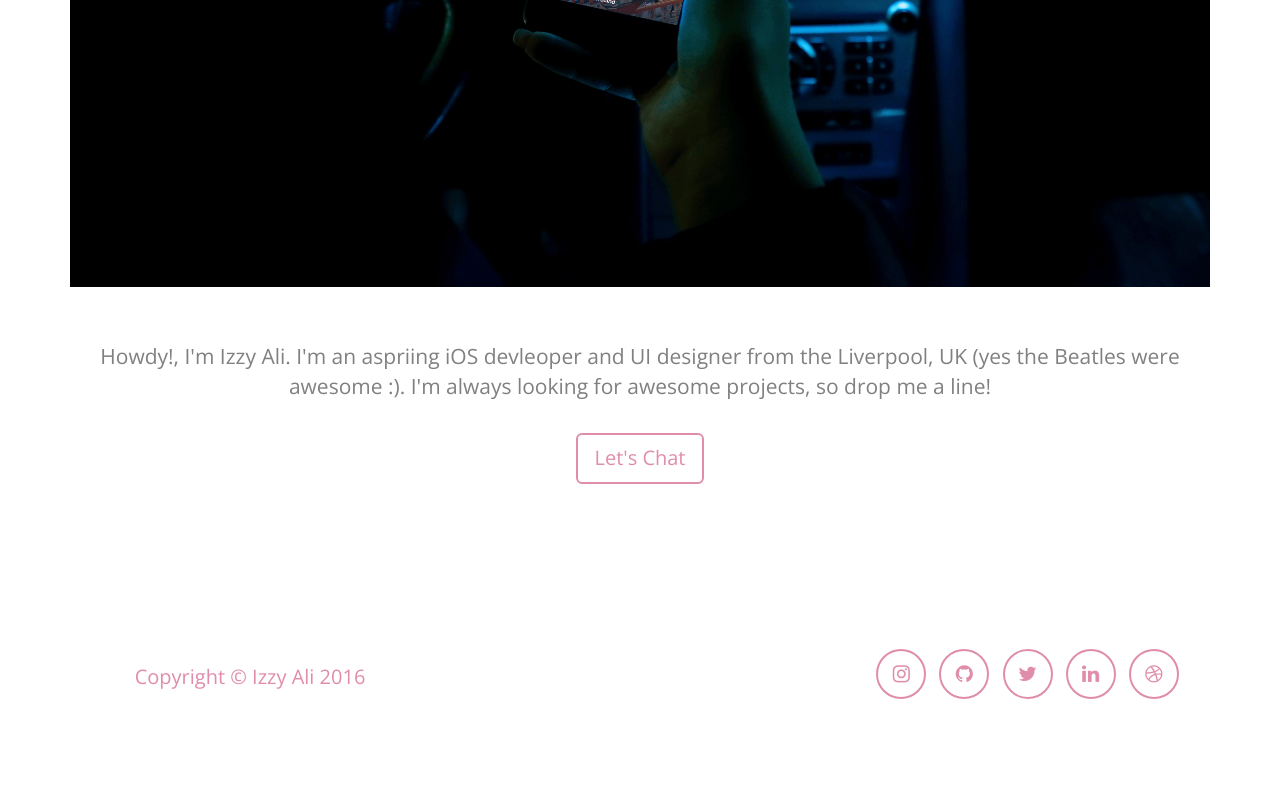
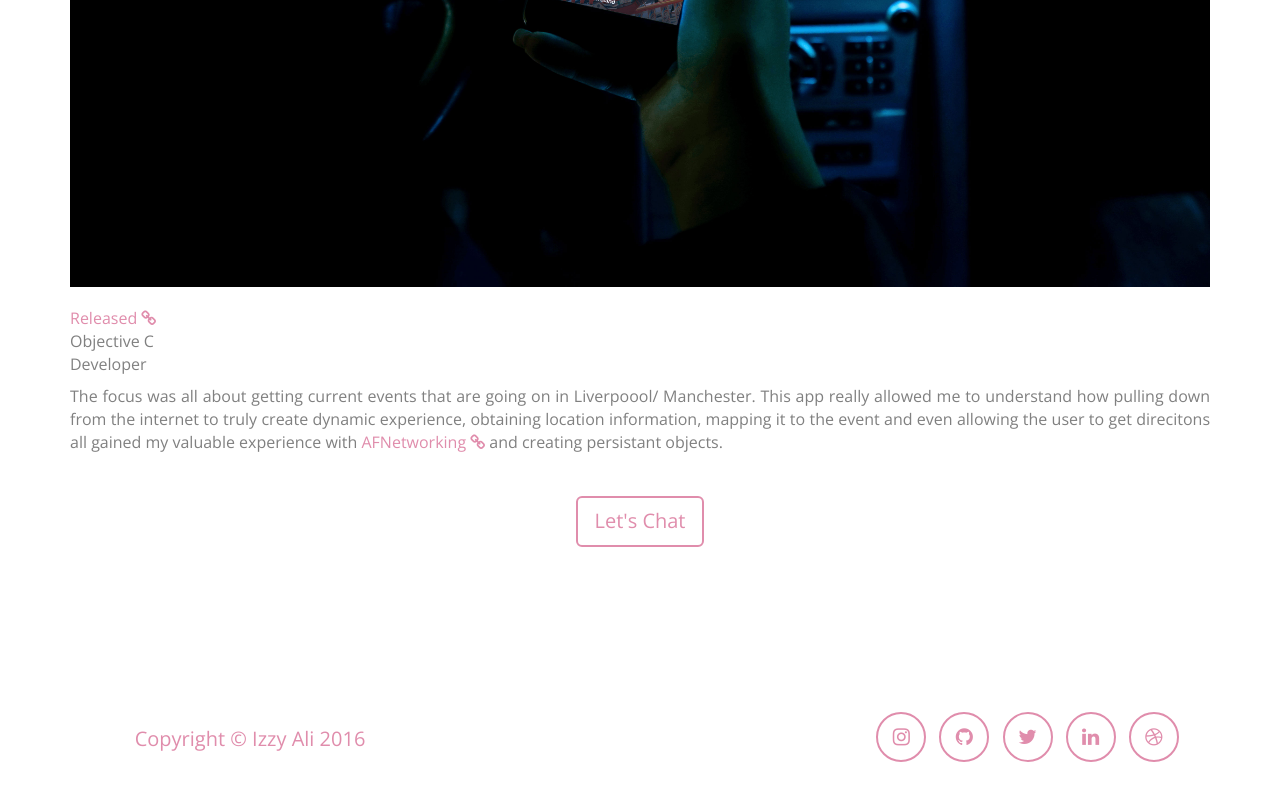
Before and after one commit to Izzywizz/WebPortfolio, a website: page day.html in a window 1280 px wide. Shown: the part 748-1548 px from the top of the page. Before the commit the page ends 1507 px from the top, so only its background shows below. Drawn offline with nearby package versions, Linux system fonts and the light colour scheme.

Commit message:
added content to both day/magic

```diff
--- a/day.html
+++ b/day.html
@@ -91,12 +91,19 @@
                         </div>
                     </a>
                 </div>
-                <div class="col-lg-12">
-                    <div class="intro-text">
-                    <br>
-                    <br>
-                        <span class="skills">Howdy!, I'm Izzy Ali. I'm an aspriing iOS devleoper and UI designer from the Liverpool, UK (yes the Beatles were awesome :). I'm always looking for awesome projects, so drop me a line!</span>
-                    </div>
+                <div class="col-lg-12 text-left">
+                          <p class="small">
+                            <a href="https://itunes.apple.com/us/app/day-night-local-events/id1003706819?mt=8">Released <i class="fa fa-link" aria-hidden="true"></i></a>
+                          <br>Objective C
+                          <br>Developer
+                            <p class="small">
+                              The focus was all about getting current events that are going on in Liverpoool/ Manchester.
+                              This app really allowed me to understand how pulling down from the internet to truly create dynamic experience, obtaining location information, mapping
+                              it to the event and even allowing the user to get direcitons all gained my valuable experience with
+                              <a href="https://github.com/AFNetworking/AFNetworking">AFNetworking <i class="fa fa-link" aria-hidden="true"></i></a>
+                              and creating persistant objects.
+                            </p>
+                          </p>
                 </div>
                 <div class="col-lg-8 col-lg-offset-2 text-center">
                     <br>
```
Also changed, not shown: magic.html (+0 -1 lines).
